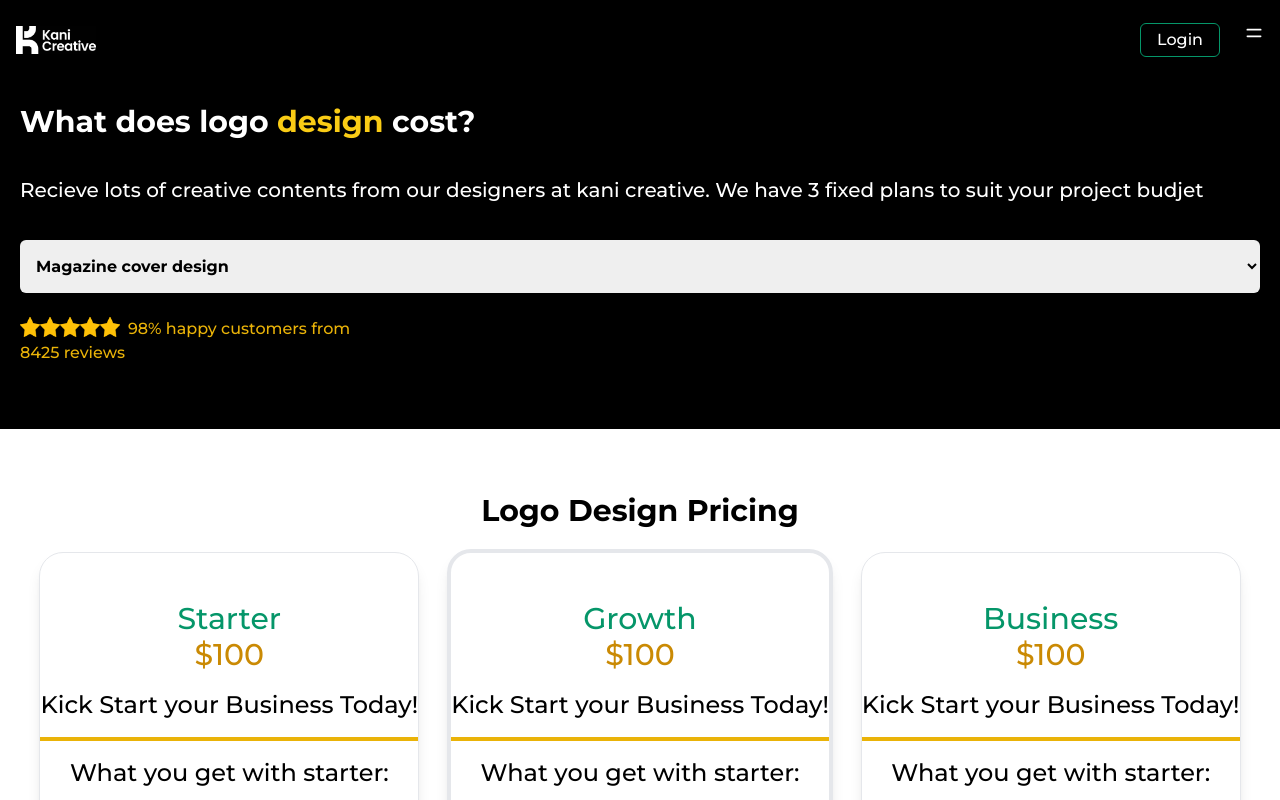
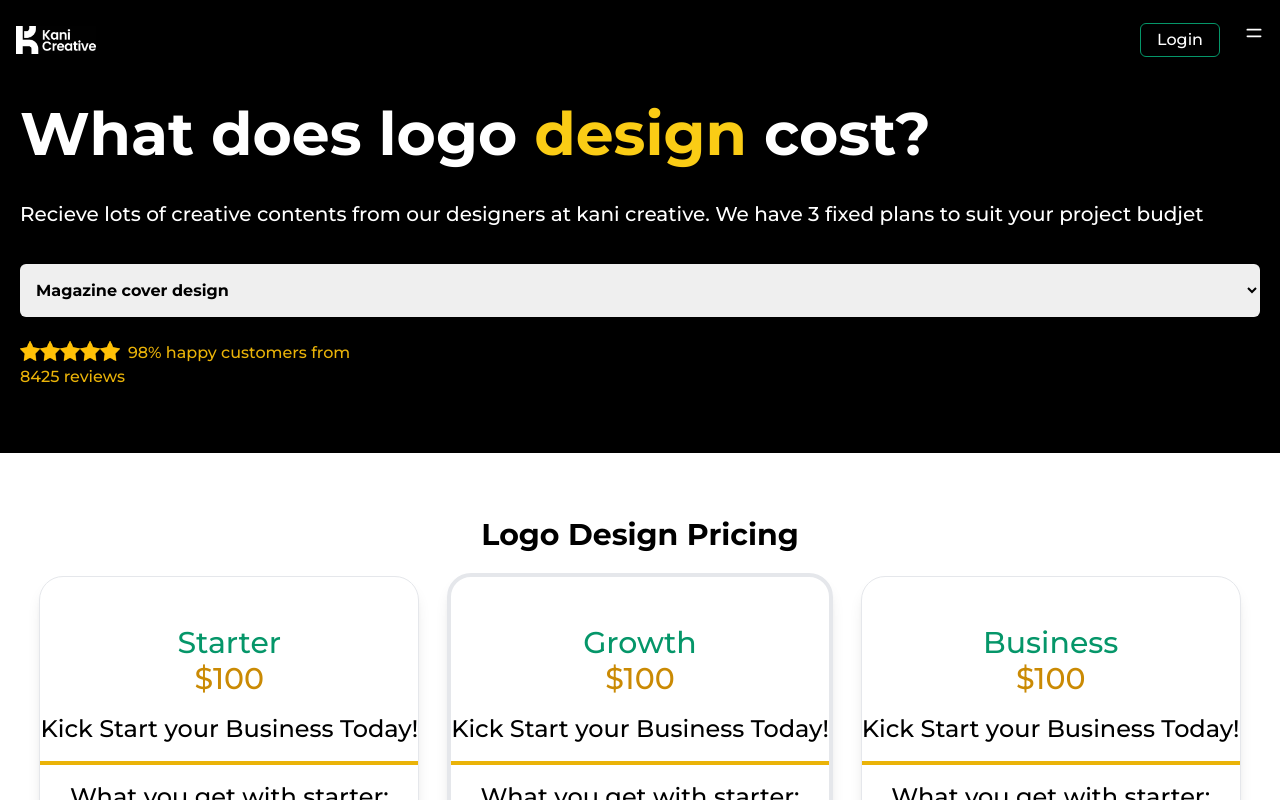
Before and after one commit to patrickashi/kanicreative, a React (Create React App) app: page / in a window 1280 px wide. Shown: the top 800 px of the page. Built offline with nearby package versions, Linux system fonts and the light colour scheme.

Commit message:
add new
new

```diff
--- a/src/Components/Secone.jsx
+++ b/src/Components/Secone.jsx
@@ -7,7 +7,7 @@ const Secone = () => {
         <div className="w-full bg-black mx-auto py-16 px-4 font-Montserrat">
             <div className="max-w-[1240px] mx-auto grid md:grid-cols-2 text-white mt-10">
                 <div className="md:px-4">
-                    <h1 className="text-6xl font-bold mobile:text-3xl">What does logo <span className="text-yellow-400">design</span> cost?</h1>
+                    <h1 className="lg:text-6xl xl:text-6xl 2xl:text-6xl font-bold mobile:text-3xl">What does logo <span className="text-yellow-400">design</span> cost?</h1>
                     <p className="py-9 text-xl">
                         Recieve lots of creative contents from our designers
                         at kani creative. We have 3 fixed plans to suit your project budjet
```
